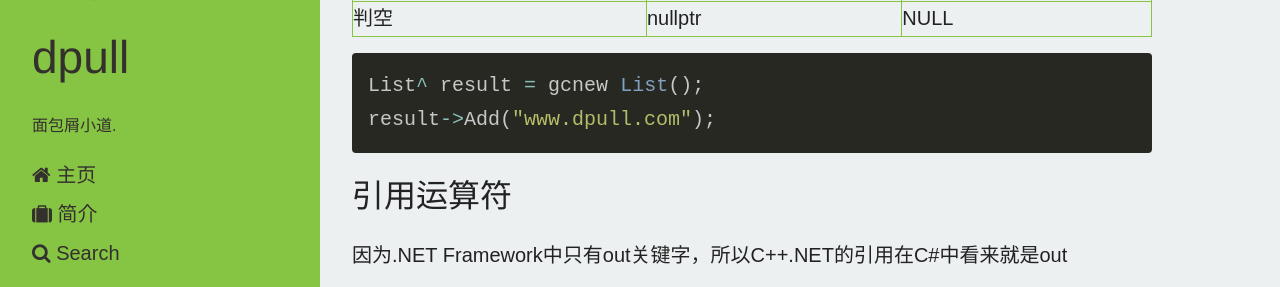
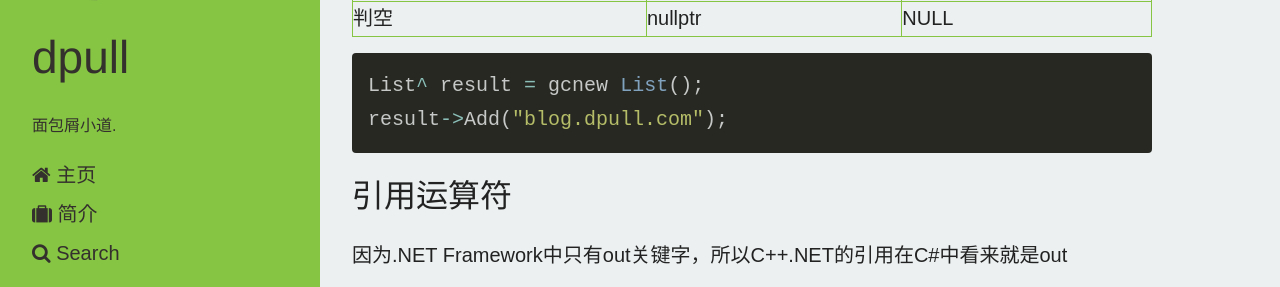
Before and after one commit to dpull/dpull.github.io, a Jekyll site: the page built from _posts/2008-08-18-cpp_dotnet.md, in a window 1280 px wide and 900 px high, scrolled down 1358 px. Shown: the part 152-439 px from the top of the window. Built offline with Jekyll 4.4.1, drawn with Linux system fonts in a browser that asks for light colours; nearby versions of some CDN libraries.

Commit message:
convert to blog

```diff
--- a/_config.yml
+++ b/_config.yml
@@ -5,7 +5,7 @@
 name: dpull
 title: dpull的流水账
 description: 面包屑小道.
-url: http://www.dpull.com
+url: http://blog.dpull.com
 paginate: 10 # pagination based on number of posts
 
 
--- a/_posts/2008-08-18-cpp_dotnet.md
+++ b/_posts/2008-08-18-cpp_dotnet.md
@@ -50,7 +50,7 @@
 
 {% highlight c++ %}
 List^ result = gcnew List();
-result->Add("www.dpull.com");
+result->Add("blog.dpull.com");
 {% endhighlight %}
 
 ## 引用运算符 ##
```
Also changed, not shown: README.md.
